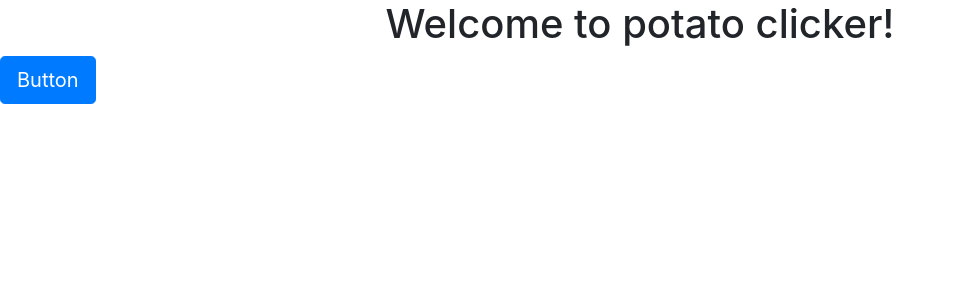
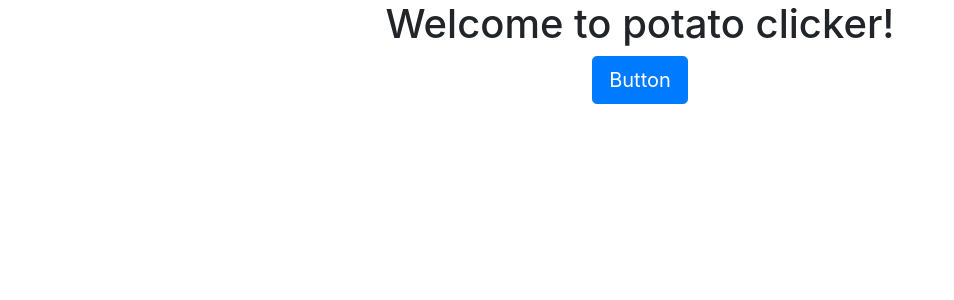
Before and after one commit to KaicyB/S7-Work, a Flask app: page /home in a window 1280 px wide. Shown: the top 300 px of the page, without its empty margins (0-954 px from the left). Run offline with Flask 3, Linux system fonts and the light colour scheme; some libraries are stand-ins or nearby versions.

Commit message:
Update home.html

```diff
--- a/templates/home.html
+++ b/templates/home.html
@@ -8,8 +8,8 @@
 </head>
 <body>
     <h1>Welcome to potato clicker!</h1>
-    <div>
-    <button type="button" class="btn btn-primary btn-lg text-center" id="homebutton"> Button </button>
+    <div class="text-center">
+    <button type="button" class="btn btn-primary btn-lg" id="homebutton"> Button </button>
     </div>
 
 
```
